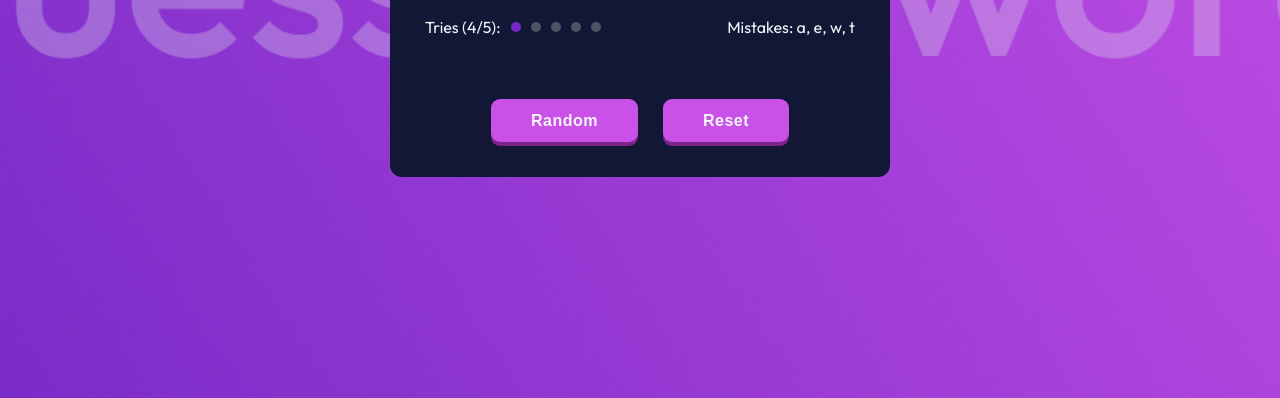
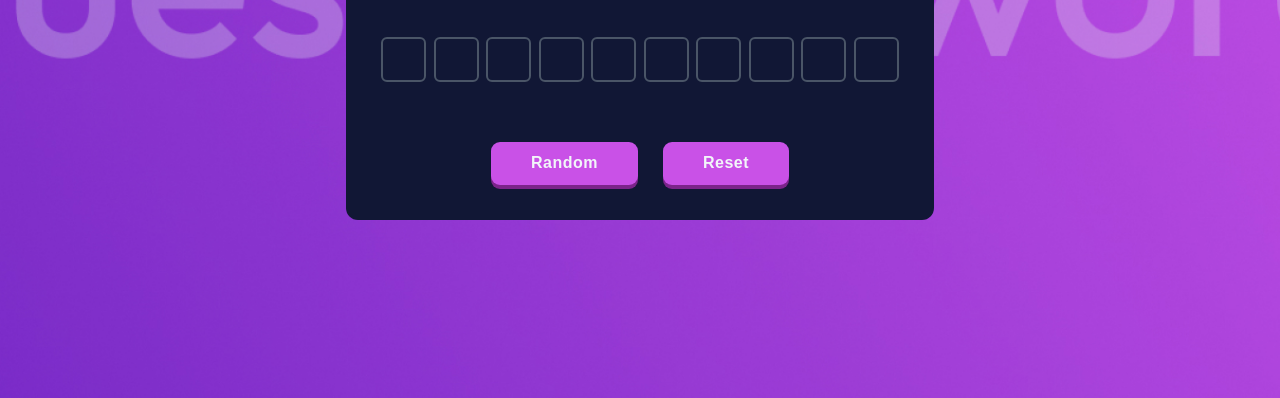
Before and after one commit to AcePeQ/guess-the-word, a website built with Vite: page guess-the-word/index.html in a window 1280 px wide. Shown: the part 402-800 px from the top of the page. Built offline with nearby package versions, Linux system fonts and the light colour scheme.

Commit message:
feat: add createInputFields function and half functionality of handleInput

```diff
--- a/guess-the-word/index.html
+++ b/guess-the-word/index.html
@@ -31,7 +31,7 @@
         <p>Mistakes: a, e, w, t</p>
       </div>
 
-      <div class="inputs"></div>
+      <div id="inputs" class="inputs"></div>
 
       <div class="buttons">
         <button class="btn">Random</button>
--- a/guess-the-word/src/main.js
+++ b/guess-the-word/src/main.js
@@ -13,6 +13,8 @@ const words = [
 let currentWord = "";
 let numberOfTries = 0;
 let mistakes = [];
+
+const inputsContainer = document.querySelector("#inputs");
 
 function scrambleWord(word) {
   const letters = word.split("");
@@ -36,6 +38,40 @@ function generateRandomWord() {
   displayWordContainer.textContent = scrambledWord;
 }
 
-function createInputFields(length) {}
+function createInputFields(length) {
+  for (let i = 0; i < length; i++) {
+    const input = document.createElement("input");
+    input.setAttribute("id", `input-${i}`);
+    input.setAttribute("type", `text`);
+    input.setAttribute("class", `input input-${i}`);
+    input.setAttribute("maxLength", `1`);
+
+    inputsContainer.appendChild(input);
+    input.dataset.index = i;
+    input.addEventListener("input", handleInput);
+  }
+}
+
+function handleInput(event) {
+  const input = event.target;
+  if (!input.value) return;
+
+  const inputIndex = input.dataset.index;
+
+  if (
+    currentWord.includes(input.value) &&
+    currentWord[inputIndex] === input.value
+  ) {
+    if (input.nextElementSibling) {
+      input.nextElementSibling.focus();
+    } else {
+      input.blur();
+    }
+  } else {
+    input.value = "";
+    mistakes.push(input.value);
+  }
+}
 
 generateRandomWord();
+createInputFields(currentWord.length);
--- a/guess-the-word/src/style.css
+++ b/guess-the-word/src/style.css
@@ -37,8 +37,7 @@ body {
   padding: 3.5rem;
   border-radius: 12px;
 
-  max-width: 50rem;
-  width: 100%;
+  min-width: 50rem;
 
   h1 {
     text-align: center;
@@ -106,7 +105,7 @@ body {
   justify-content: space-between;
   align-items: center;
 
-  margin-bottom: 6rem;
+  margin-bottom: 4rem;
 }
 
 .tries_container {
@@ -128,3 +127,39 @@ body {
 .activeDot {
   background-color: #7429c6;
 }
+
+.inputs {
+  display: flex;
+  justify-content: center;
+  align-items: center;
+
+  gap: 0.75rem;
+
+  margin-bottom: 6rem;
+}
+
+.input {
+  width: 4.5rem;
+  height: 4.5rem;
+
+  border-radius: 6px;
+
+  background: none;
+  outline: none;
+  border: 2px solid #4a5567;
+
+  display: flex;
+  justify-content: center;
+  align-items: center;
+  text-align: center;
+
+  color: #f2f5f9;
+
+  font-size: 2.8rem;
+}
+
+.input:hover,
+.input:focus,
+.input:focus-within {
+  border: 2px solid #c951e7;
+}
```
